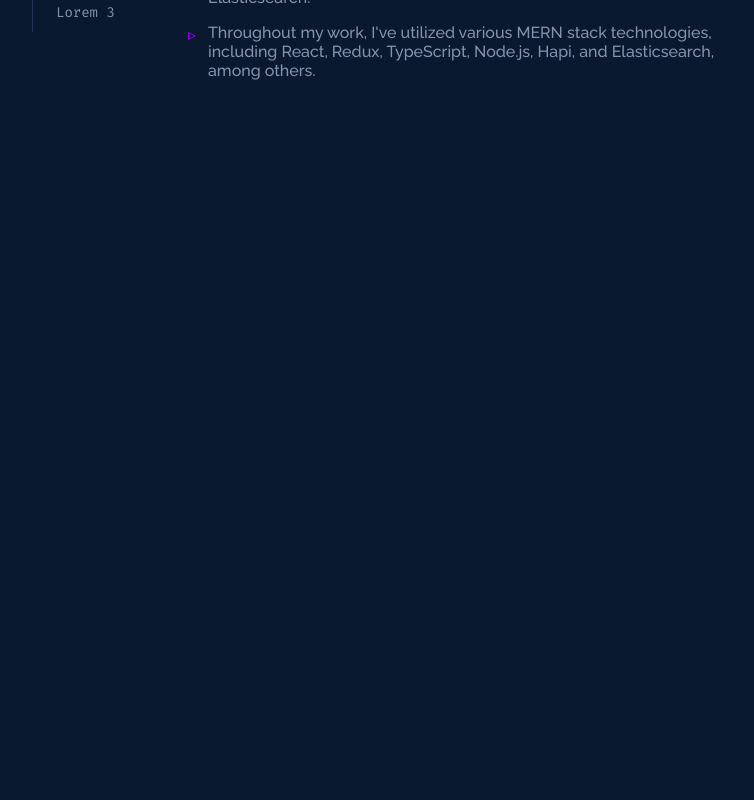
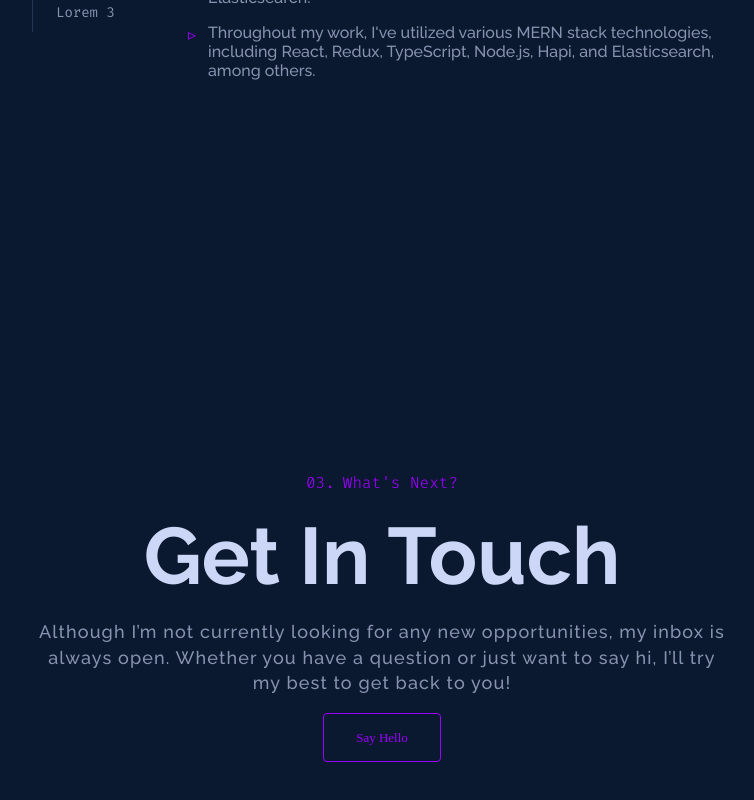
Before and after one commit to manudev-p/portfolio, a Next.js app: page / in a window 1280 px wide. Shown: the part 2090-2890 px from the top of the page, without its empty margins (258-1012 px from the left). Before the commit the page ends 2562 px from the top, so only its background shows below. Built offline with nearby package versions, Linux system fonts and the light colour scheme.

Commit message:
added contact page

```diff
--- a/src/pages/index.tsx
+++ b/src/pages/index.tsx
@@ -6,6 +6,7 @@ import Hero from '@/sections/Hero'
 import Navbar from '@/sections/Navbar'
 import About from '@/sections/About'
 import Experience from '@/sections/Experience'
+import Contact from '@/sections/Contact'
 
 export default function Home() {
   return (
@@ -21,6 +22,7 @@ export default function Home() {
         <Hero />
         <About />
         <Experience />
+        <Contact />
       </main>
       <SocialIcons />
       <Email />
--- /dev/null
+++ b/src/scss/sections/_contact.scss
@@ -0,0 +1,41 @@
+.contact {
+  max-width: 700px;
+  margin: 15rem auto;
+  display: flex;
+  gap: 1rem;
+  justify-content: center;
+  align-items: center;
+  flex-direction: column;
+  .contact-title {
+    color: var(--theme-color);
+    font-size: var(--tbase);
+    font-family: var(--fira-code);
+    font-weight: 300;
+    &::before {
+      counter-increment: title;
+      content: '0' counter(title) '.';
+      margin-right: 0.5rem;
+      color: var(--theme-color);
+    }
+  }
+  .contact-sub-title {
+    font-size: var(--tgiant);
+    font-family: var(--raleway);
+    color: var(--light-slate);
+  }
+  .contact-text {
+    color: var(--slate);
+    font-size: var(--tlarge);
+    letter-spacing: 0.07rem;
+    line-height: 1.6rem;
+    font-weight: 500;
+    font-family: var(--raleway);
+    text-align: center;
+  }
+  .contact-cta {
+    margin-top: 1rem;
+    .btn {
+      padding: 1rem 2rem;
+    }
+  }
+}
--- a/src/scss/sections/_index.scss
+++ b/src/scss/sections/_index.scss
@@ -2,3 +2,4 @@
 @import 'hero';
 @import 'about';
 @import 'experience';
+@import 'contact';
--- /dev/null
+++ b/src/sections/Contact.tsx
@@ -0,0 +1,20 @@
+import Button from '@/components/Button'
+
+function Contact() {
+  return (
+    <div className="contact" id="contact">
+      <h2 className="contact-title">What&apos;s Next?</h2>
+      <h2 className="contact-sub-title">Get In Touch</h2>
+      <p className="contact-text">
+        Although I’m not currently looking for any new opportunities, my inbox
+        is always open. Whether you have a question or just want to say hi, I’ll
+        try my best to get back to you!
+      </p>
+      <div className="contact-cta">
+        <Button link="mailto:kishansheth21@gmail.com" text="Say Hello" />
+      </div>
+    </div>
+  )
+}
+
+export default Contact
```
